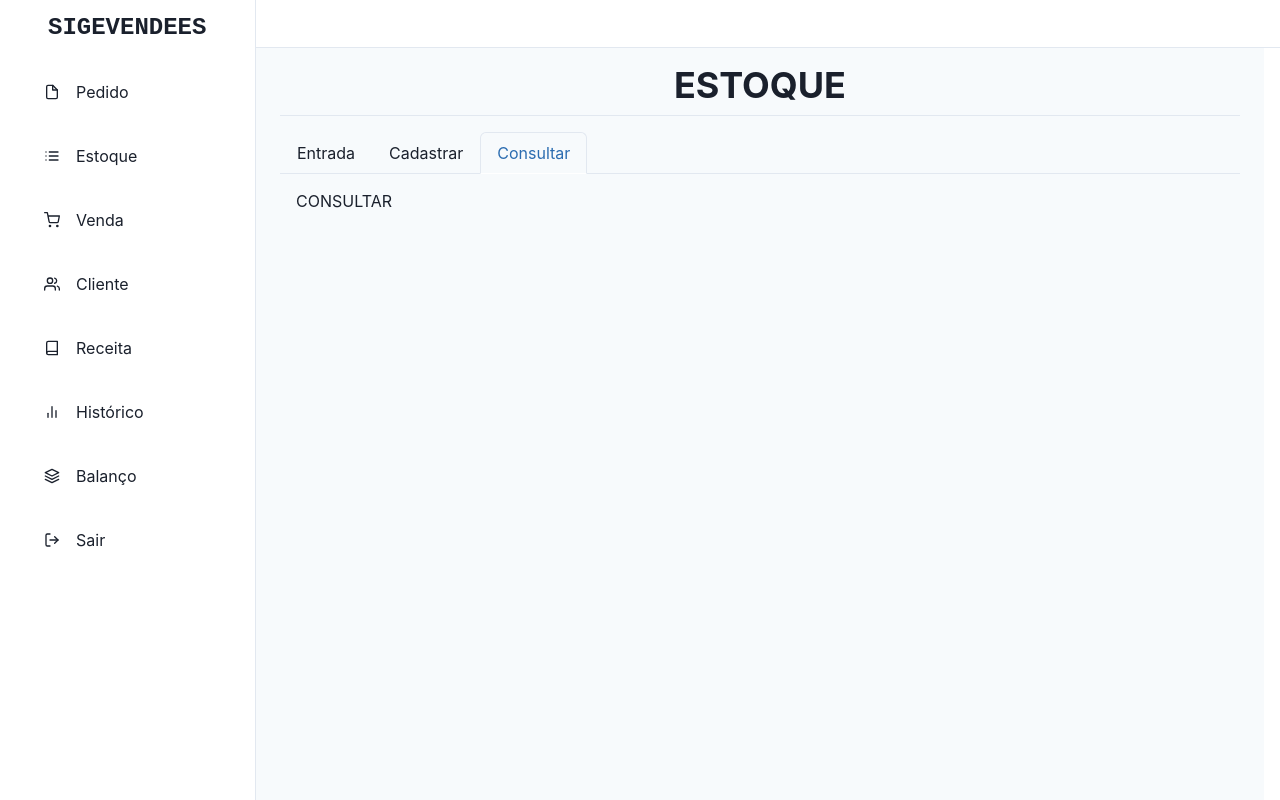
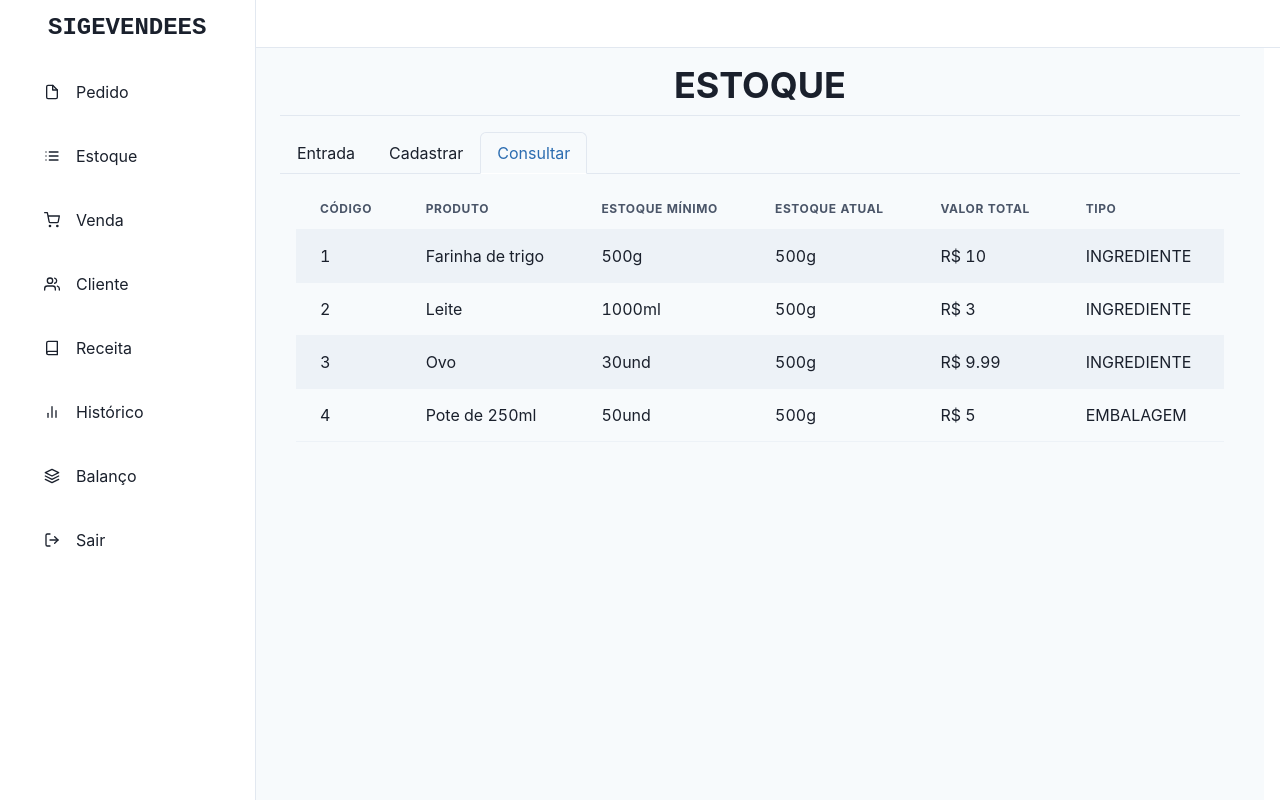
Before and after one commit to acmedeiros88/sigevendees-front, a Next.js app: page /estoque in a window 1280 px wide. Both pictures are taken after a click on the tab "Consultar". Built offline with nearby package versions, Linux system fonts and the light colour scheme.

Commit message:
Tabela com a informação de estoque dos ingredientes

```diff
--- /dev/null
+++ b/src/components/TableEstoque.tsx
@@ -0,0 +1,65 @@
+import {
+    Table,
+    Thead,
+    Tbody,
+    Tr,
+    Th,
+    Td,
+    TableContainer,
+    useColorModeValue
+} from '@chakra-ui/react'
+
+interface Ingrediente {
+    codigo: number;
+    nome: string;
+    estoqueMinimo: string;
+    estoque: string;
+    total: string;
+    categoria: string;
+}
+
+const RowItens: Array<Ingrediente> = [
+    { codigo: 1, nome: 'Farinha de trigo', estoqueMinimo: `${500}g`, estoque: `${500}g`, total: `R$ ${10.00}`, categoria: 'INGREDIENTE' },
+    { codigo: 2, nome: 'Leite', estoqueMinimo: `${1000}ml`, estoque: `${500}g`, total: `R$ ${3.00}`, categoria: 'INGREDIENTE' },
+    { codigo: 3, nome: 'Ovo', estoqueMinimo: `${30}und`, estoque: `${500}g`, total: `R$ ${9.99}`, categoria: 'INGREDIENTE' },
+    { codigo: 4, nome: 'Pote de 250ml', estoqueMinimo: `${50}und`, estoque: `${500}g`, total: `R$ ${5.00}`, categoria: 'EMBALAGEM' }
+];
+
+const RowItem = (item : Ingrediente) => {
+    return (
+        <Tr>
+            <Td>{item.codigo}</Td>
+            <Td>{item.nome}</Td>
+            <Td>{item.estoqueMinimo}</Td>
+            <Td>{item.estoque}</Td>
+            <Td>{item.total}</Td>
+            <Td>{item.categoria}</Td>
+        </Tr>
+    );
+};
+
+function TableEstoque() {
+    return (
+        <TableContainer>
+            <Table variant='striped' bgColor={useColorModeValue('blackalpha.300', 'blackalpha.700')}>
+                <Thead>
+                    <Tr>
+                        <Th>Código</Th>
+                        <Th>Produto</Th>
+                        <Th>Estoque mínimo</Th>
+                        <Th>Estoque atual</Th>
+                        <Th>Valor total</Th>
+                        <Th>Tipo</Th>
+                    </Tr>
+                </Thead>
+                <Tbody>
+                {RowItens.map((item) => (
+                    <RowItem {...item}/>
+                ))}
+                </Tbody>
+            </Table>
+        </TableContainer>
+    )
+}
+
+export default TableEstoque
--- a/src/components/layout/Sidebar.tsx
+++ b/src/components/layout/Sidebar.tsx
@@ -1,6 +1,5 @@
 import {
   Box,
-  useColorModeValue,
   Drawer,
   DrawerContent,
   useDisclosure,
--- a/src/components/layout/SidebarContent.tsx
+++ b/src/components/layout/SidebarContent.tsx
@@ -6,10 +6,8 @@ import {
     Icon,
     useColorModeValue,
     Link,
-    Text,
     BoxProps,
-    FlexProps,
-    Divider,
+    FlexProps
 } from '@chakra-ui/react';
 import {
     FiFile,
@@ -19,7 +17,7 @@ import {
     FiBarChart2,
     FiBook,
     FiLayers,
-    FiLogOut,
+    FiLogOut
 } from 'react-icons/fi';
 import { IconType } from 'react-icons';
 
--- a/src/pages/estoque.tsx
+++ b/src/pages/estoque.tsx
@@ -1,5 +1,6 @@
 import Template from '../components/layout/Template'
 import { Tabs, TabList, TabPanels, Tab, TabPanel } from '@chakra-ui/react'
+import TableEstoque from '../components/TableEstoque'
 
 function Estoque() {
     return (
@@ -18,7 +19,7 @@ function Estoque() {
                         <p>CADSTRAR</p>
                     </TabPanel>
                     <TabPanel>
-                        <p>CONSULTAR</p>
+                        <TableEstoque />
                     </TabPanel>
                 </TabPanels>
             </Tabs>
```
